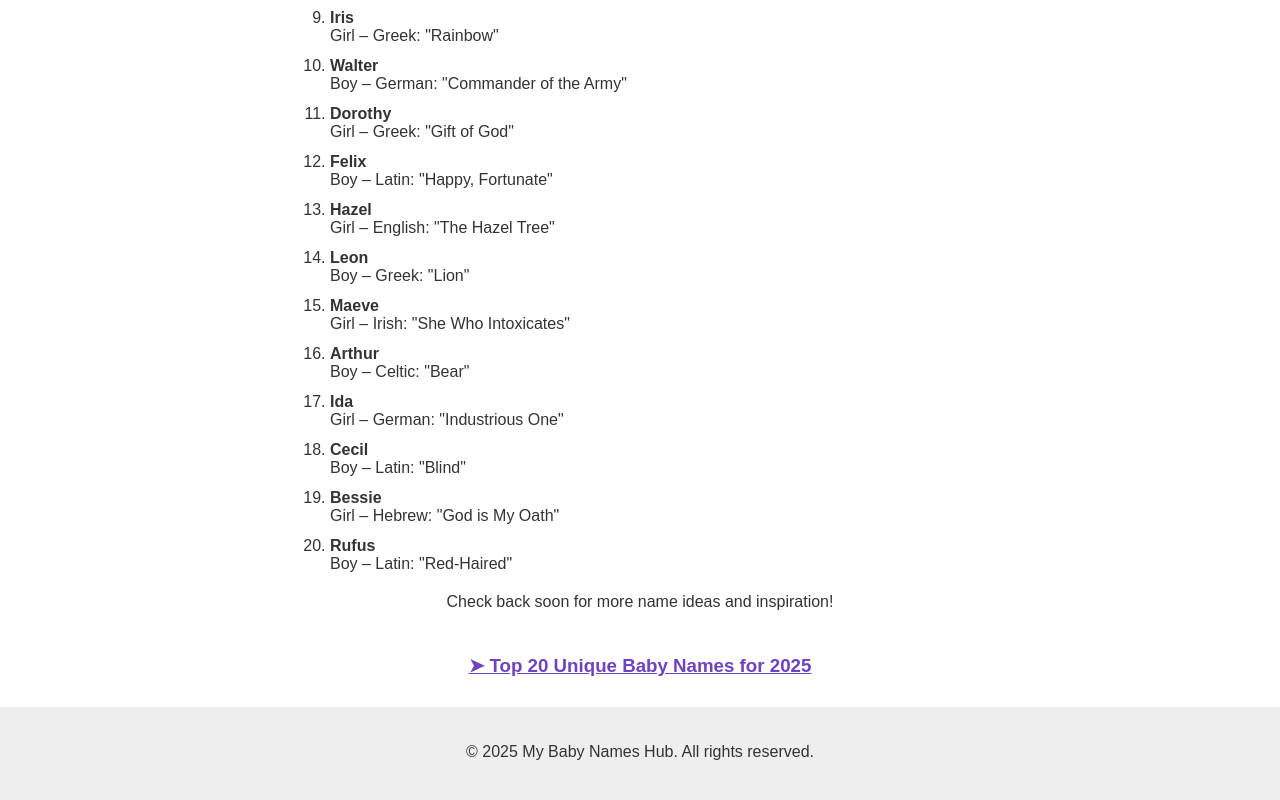
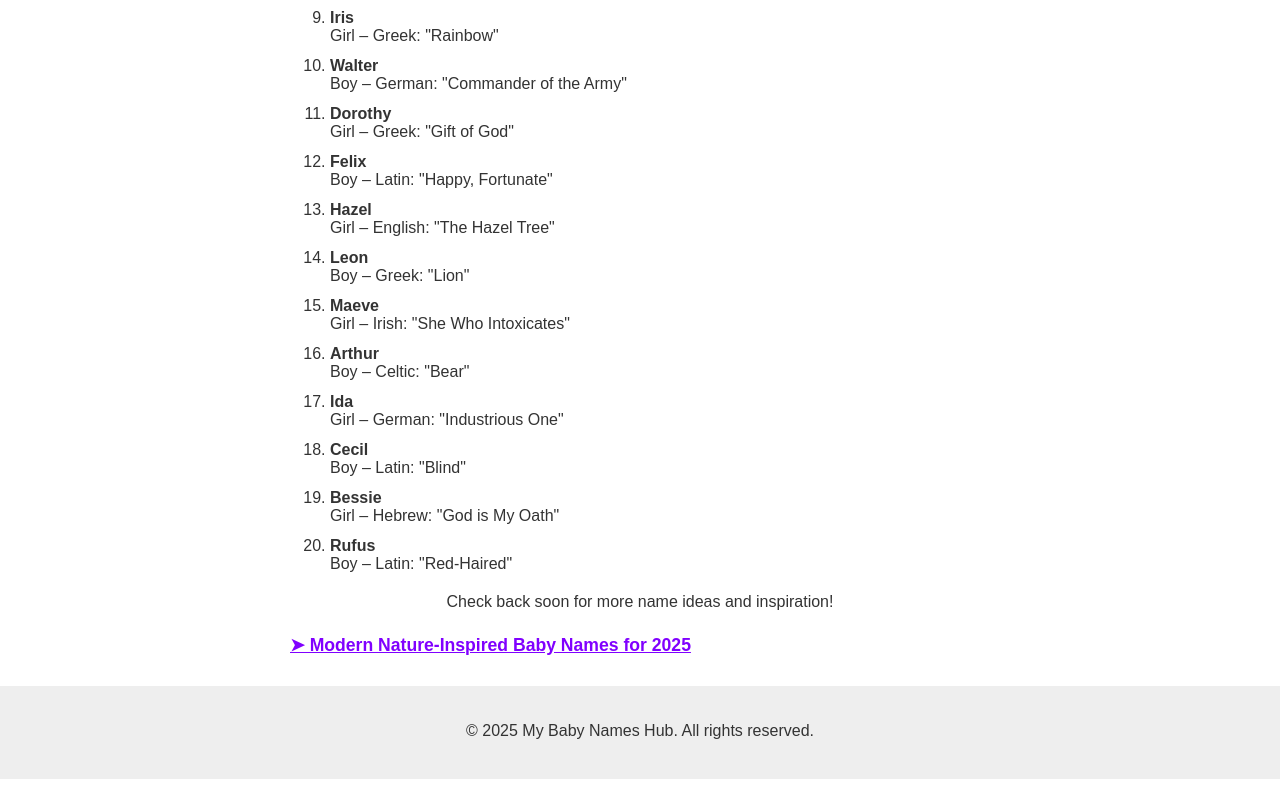
Before and after one commit to siyh1992/Mybabynameshib, a plain HTML site: page blog-vintage-baby-names.html in a window 1280 px wide. Shown: the part 1602-2402 px from the top of the page. After the commit the page ends 2381 px from the top, so only its background shows below. Drawn offline with Linux system fonts and the light colour scheme.

Commit message:
Update blog-vintage-baby-names.html

```diff
--- a/blog-vintage-baby-names.html
+++ b/blog-vintage-baby-names.html
@@ -67,10 +67,7 @@
     </ol>
 
     <p style="text-align:center;">Check back soon for more name ideas and inspiration!</p>
-
-    <h3 style="text-align: center; margin-top: 40px;">
-      <a href="blog-unique-baby-names.html" style="color: #6f42c1; text-decoration: underline;">
-        ➤ Top 20 Unique Baby Names for 2025
+    <a href="blog-nature-baby-names.html" style="color: #8000ff; font-weight: bold; font-size: 1.1em;">➤ Modern Nature-Inspired Baby Names for 2025</a>
       </a>
     </h3>
   </main>
```
